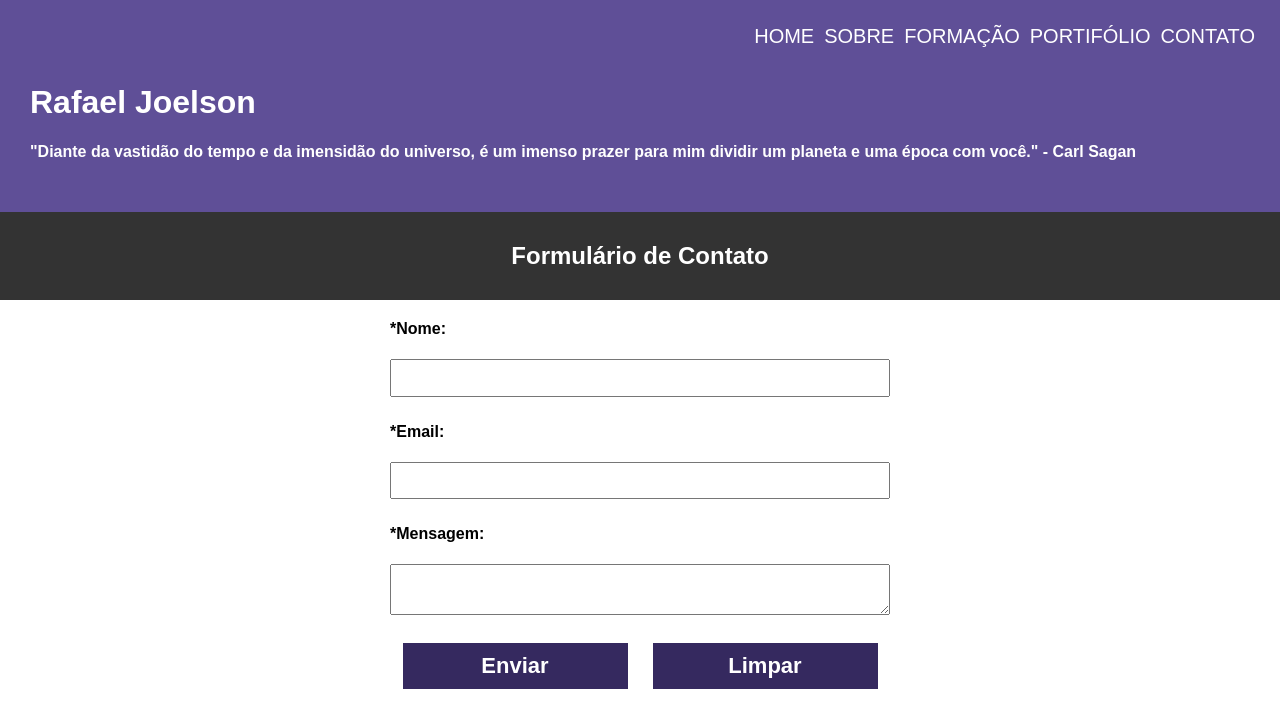
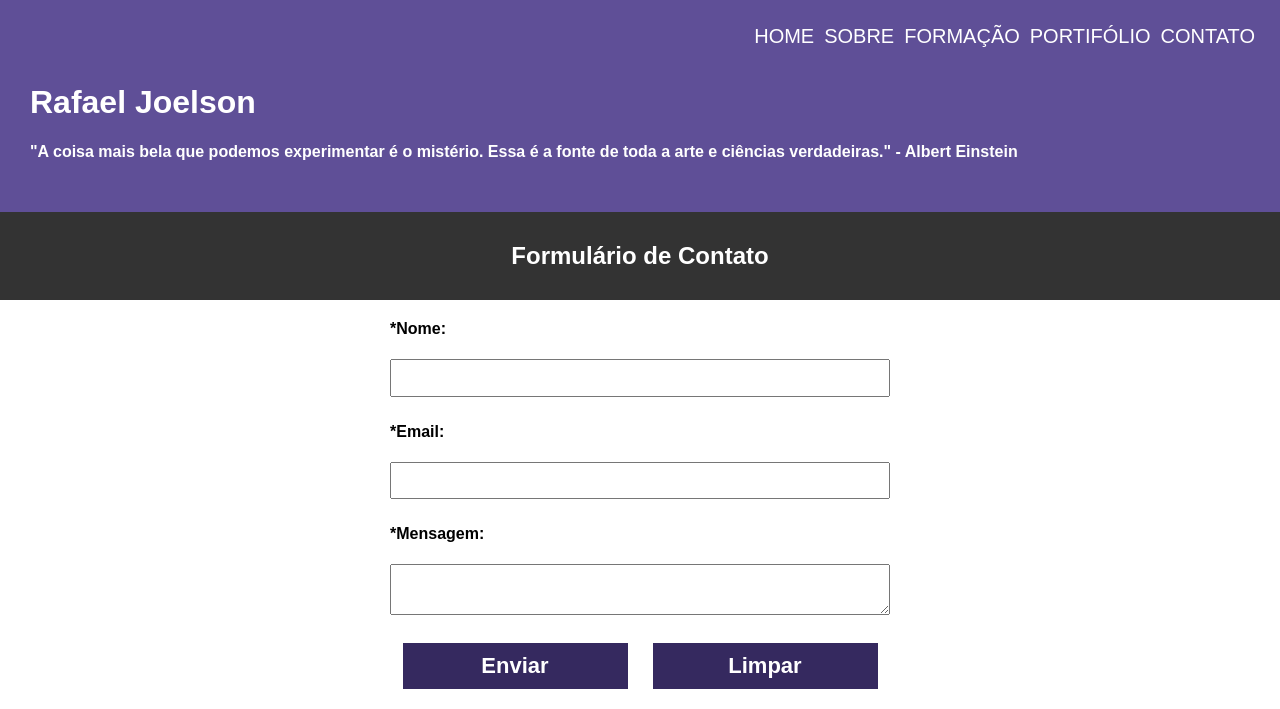
Before and after one commit to RafaelJoelson/projeto_site_django, a Django app: page /contact/ in a window 1280 px wide. Shown: the top 709 px of the page. Run offline with Django 5.2, Linux system fonts and the light colour scheme.

Commit message:
Atualização no conteúdo
- Informações atualizadas

```diff
--- a/app_website/templates/contact.html
+++ b/app_website/templates/contact.html
@@ -18,7 +18,7 @@
         </nav>
         <div class="about-header-container">
             <h1>Rafael Joelson</h1>
-            <h4>"Diante da vastidão do tempo e da imensidão do universo, é um imenso prazer para mim dividir um planeta e uma época com você." - Carl Sagan</h4>
+            <h4>"A coisa mais bela que podemos experimentar é o mistério. Essa é a fonte de toda a arte e ciências verdadeiras." - Albert Einstein</h4>
         </div>
     </header>
     <div class="aboutme-divisor">
--- a/app_website/templates/education.html
+++ b/app_website/templates/education.html
@@ -33,7 +33,7 @@
                 <ul>
                     <li>Algoritmos e Estrutura de Dados: C/C++</li>
                     <li>Redes de Computadores</li>
-                    <li>Programação Web: HTML/CSS/JAVASCRIPT</li>
+                    <li>Programação Web: HTML/CSS/JAVASCRIPT/PYTHON/PHP</li>
                     <li>Informática Aplicada</li>
                     <li>Eletrônica</li>
                     <li>Sistemas Operacionais: Windows/Linux</li>
```
